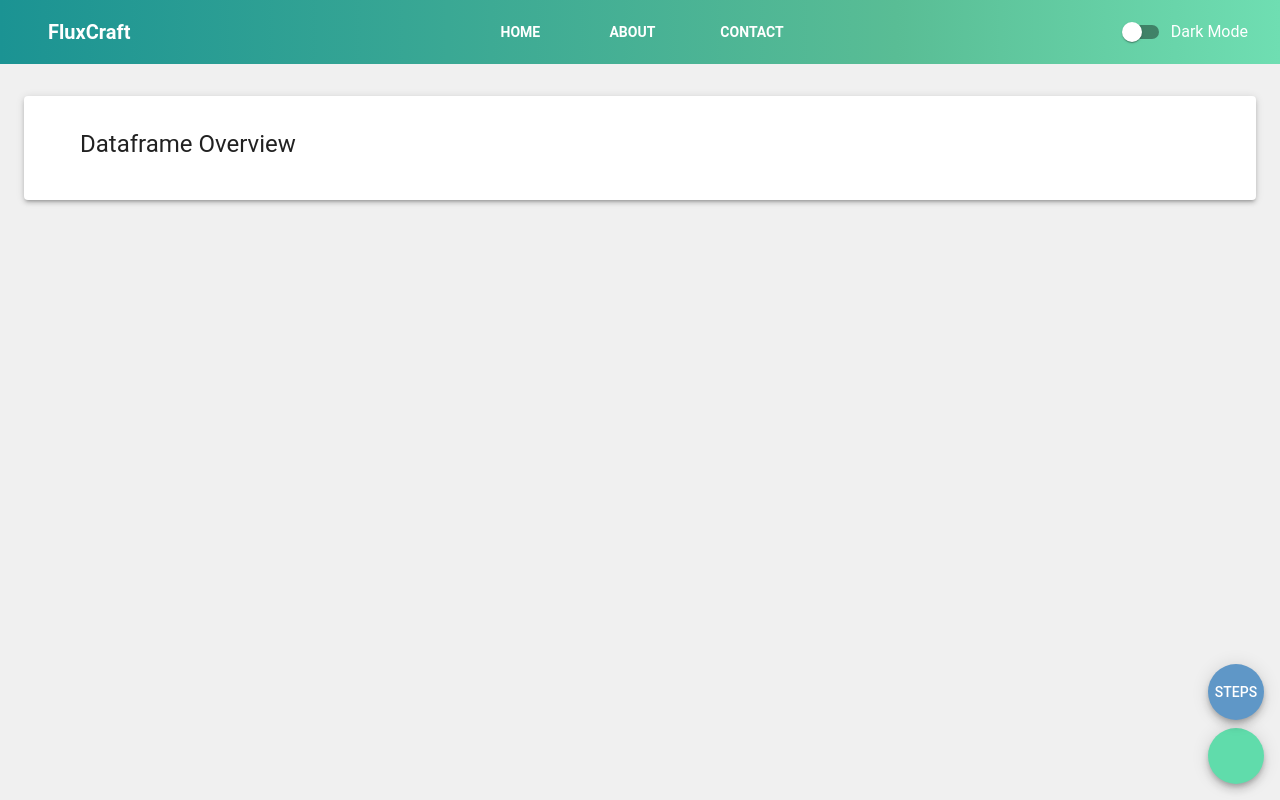
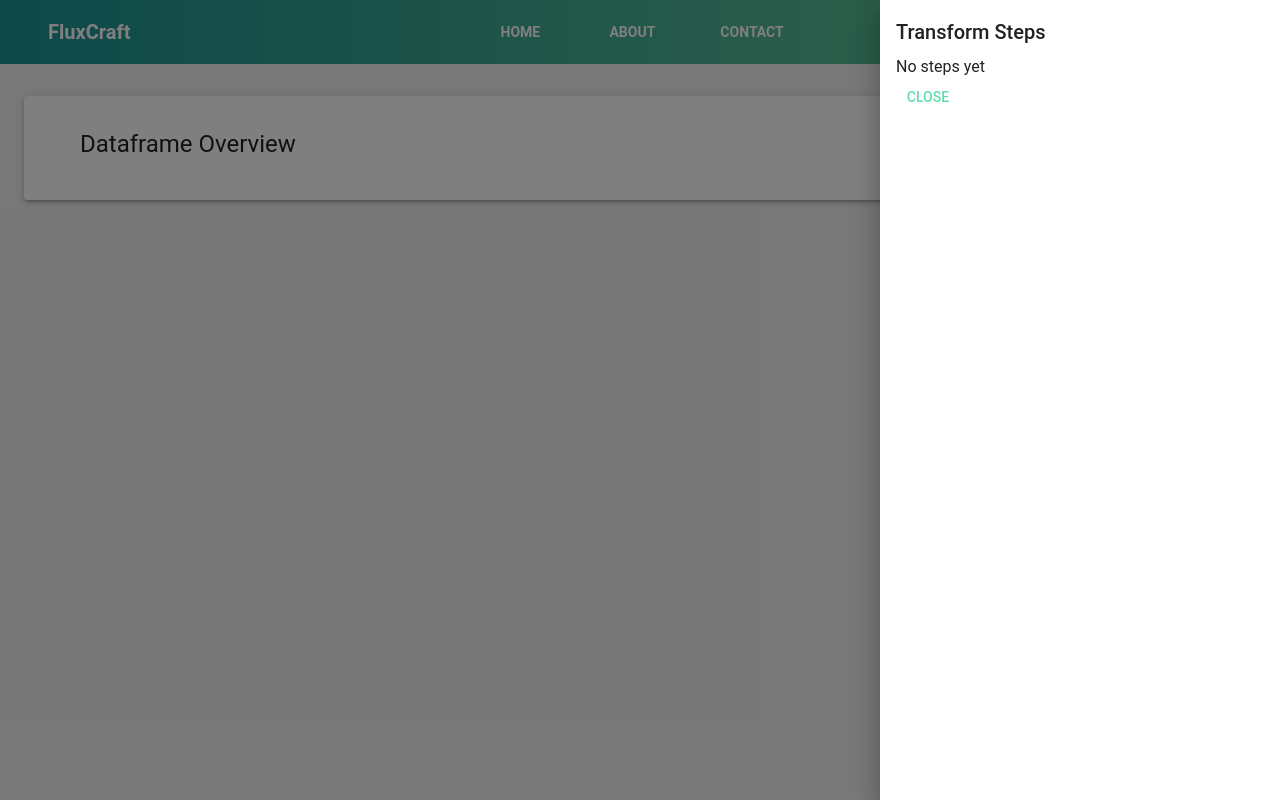
Before and after one commit to andem20/fluxcraft, a React (Vite) app in the folder frontend/: page / in a window 1280 px wide. Both pictures are taken after a click on the button "STEPS". Built offline with nearby package versions, Linux system fonts and the light colour scheme; some icons are missing; what polars-wasm would draw is missing.

Commit message:
add steps drawer

```diff
--- a/frontend/src/components/TransformCard.tsx
+++ b/frontend/src/components/TransformCard.tsx
@@ -35,19 +35,25 @@ interface TransformCardProps {
   id: number;
   ref?: React.Ref<TransformCardRef>;
   onRemove: (id: number) => void;
+  onCardStepsChange: (step: TransformStep) => void;
 }
 
-export type TransformSteps = {
+export type TransformStep = {
   id: number;
   load?: string;
   query?: string;
 };
 
 export type TransformCardRef = {
-  getSteps: () => TransformSteps;
+  getSteps: () => TransformStep;
 };
 
-export function TransformCard({ id, ref, onRemove }: TransformCardProps) {
+export function TransformCard({
+  id,
+  ref,
+  onRemove,
+  onCardStepsChange,
+}: TransformCardProps) {
   const dfSelector = useSelector((state: RootState) => state.file.df);
   const fluxcraftSelector = useSelector(
     (state: RootState) => state.file.fluxcraft
@@ -57,7 +63,7 @@ export function TransformCard({ id, ref, onRemove }: TransformCardProps) {
 
   const { rows, columns, renderDataframe } = useDataFrameRenderer();
   const query = useRef<string>("");
-  const steps = useRef<TransformSteps>({ id });
+  const steps = useRef<TransformStep>({ id });
   const title = useRef<string>("");
 
   const [isExpanded, setIsExpanded] = useState<boolean>(true);
@@ -93,6 +99,8 @@ export function TransformCard({ id, ref, onRemove }: TransformCardProps) {
         fluxcraftSelector.get_dataframe_names()
       )
     );
+
+    onCardStepsChange(steps.current);
   }
 
   function handleFormSubmit(event: FormEvent<HTMLFormElement>) {
@@ -168,7 +176,10 @@ export function TransformCard({ id, ref, onRemove }: TransformCardProps) {
           <UploadCard
             open={openModal}
             onClose={() => setOpenModal(false)}
-            onLoadFile={(loadFile: string) => (steps.current.load = loadFile)}
+            onLoadFile={(loadFile: string) => {
+              steps.current.load = loadFile;
+              onCardStepsChange(steps.current);
+            }}
           />
           <Stack spacing={3}>
             <Box component="form" onSubmit={handleFormSubmit}>
--- a/frontend/src/pages/Home.tsx
+++ b/frontend/src/pages/Home.tsx
@@ -1,9 +1,18 @@
-import { Container, Fab } from "@mui/material";
+import {
+  Box,
+  Button,
+  Card,
+  CardContent,
+  Container,
+  Drawer,
+  Fab,
+  Typography,
+} from "@mui/material";
 import { DataframeOverviewCard } from "../components/DataframeOverviewCard";
 import {
   TransformCard,
   TransformCardRef,
-  TransformSteps,
+  TransformStep,
 } from "../components/TransformCard";
 import AddIcon from "@mui/icons-material/Add";
 import { useRef, useState } from "react";
@@ -15,16 +24,28 @@ type TransformItem = {
 export function Home() {
   const [cells, setCells] = useState<TransformItem[]>([]);
   const [index, setIndex] = useState<number>(1);
-  const [steps, setSteps] = useState<TransformSteps[]>([]);
+  const [steps, setSteps] = useState<TransformStep[]>([]);
+  const [drawerOpen, setDrawerOpen] = useState(false);
+
   const cardRefs = useRef<Map<number, TransformCardRef>>(new Map());
 
   function extractAllSteps() {
-    const allSteps = cells.map(({ id }) => {
-      const ref = cardRefs.current.get(id);
-      return { id, steps: ref?.getSteps() };
-    });
+    const allSteps = cells
+      .map(({ id }) => {
+        const ref = cardRefs.current.get(id);
+        return ref?.getSteps();
+      })
+      .filter((x) => x != undefined);
+
     setSteps(allSteps);
     console.log(steps);
+  }
+
+  function onCardStepsChange(step: TransformStep) {
+    setSteps((prev) => {
+      const other = prev.filter((s) => s.id !== step.id);
+      return [...other, step];
+    });
   }
 
   function addTransformCard() {
@@ -43,7 +64,6 @@ export function Home() {
       {cells.map(({ id }) => (
         <TransformCard
           id={id}
-          key={id}
           ref={(el) => {
             if (el) {
               cardRefs.current.set(id, el);
@@ -54,8 +74,30 @@ export function Home() {
           onRemove={(id: number) =>
             setCells(cells.filter((cell) => cell.id !== id))
           }
+          onCardStepsChange={onCardStepsChange}
         />
       ))}
+
+      <Drawer
+        anchor="right"
+        open={drawerOpen}
+        onClose={() => setDrawerOpen(false)}
+      >
+        <Box sx={{ width: 400, p: 2 }}>
+          <Typography variant="h6" gutterBottom>
+            Transform Steps
+          </Typography>
+          {steps.length === 0 && <Typography>No steps yet</Typography>}
+          {steps.map(({ id, query, load }) => (
+            <Box key={id} sx={{ mb: 2 }}>
+              <Typography variant="subtitle1">Card {id}</Typography>
+              <Typography key={id}>{load}</Typography>
+              <Typography key={id}>{query}</Typography>
+            </Box>
+          ))}
+          <Button onClick={() => setDrawerOpen(false)}>Close</Button>
+        </Box>
+      </Drawer>
 
       <Fab
         color="primary"
@@ -71,9 +113,9 @@ export function Home() {
       </Fab>
 
       <Fab
-        onClick={extractAllSteps}
         color="secondary"
         sx={{ position: "fixed", bottom: 80, right: 16 }}
+        onClick={() => setDrawerOpen(true)}
       >
         Steps
       </Fab>
```
